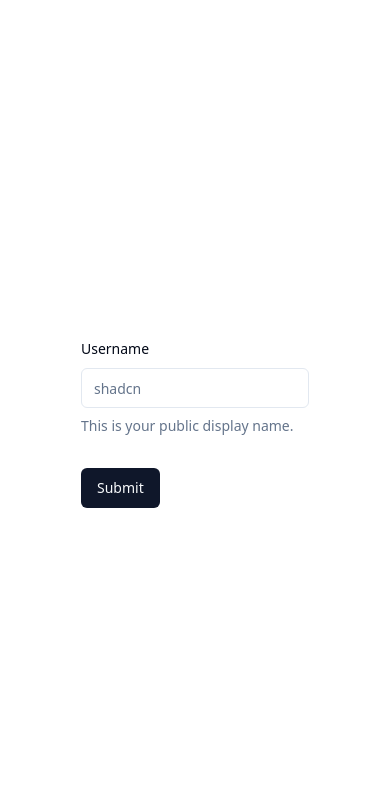
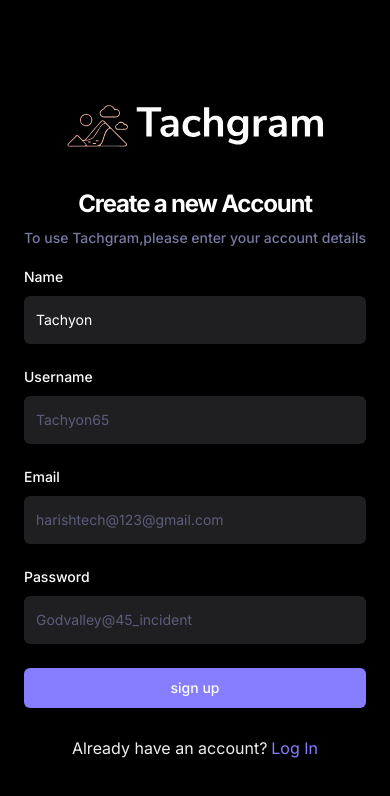
Before and after one commit to MohammadHarish52/Tachgram, a React (Vite) app: page /sign-up in a window 390 px wide. Shown: the top 796 px of the page. Built offline with nearby package versions, Linux system fonts and the light colour scheme.

Commit message:
Sign-in and new user

```diff
--- a/src/_auth/forms/SignupForm.tsx
+++ b/src/_auth/forms/SignupForm.tsx
@@ -5,7 +5,6 @@
 import {
   Form,
   FormControl,
-  FormDescription,
   FormField,
   FormItem,
   FormLabel,
@@ -13,27 +12,63 @@
 } from "@/components/ui/form";
 import { Input } from "@/components/ui/input";
 import { SignupValidation } from "@/lib/validation";
+import { Loader } from "lucide-react";
+import { Link } from "react-router-dom";
 
 const SignupForm = () => {
+  const isLoading = false;
+
   // 1. Define your form.
   const form = useForm<z.infer<typeof SignupValidation>>({
     resolver: zodResolver(SignupValidation),
     defaultValues: {
+      name: "Tachyon",
       username: "",
+      email: "",
+      password: "",
     },
   });
 
   // 2. Define a submit handler.
-  function onSubmit(values: z.infer<typeof SignupValidation>) {
+  async function onSubmit(values: z.infer<typeof SignupValidation>) {
     // Do something with the form values.
-    // ✅ This will be type-safe and validated.
+    const newUser = await createUserAccount(values);
     console.log(values);
   }
   return (
-    <div>
-      {" "}
-      <Form {...form}>
-        <form onSubmit={form.handleSubmit(onSubmit)} className="space-y-8">
+    <Form {...form}>
+      <div className="sm:w-420 flex-center flex-col">
+        <img src="/assets/images/tachlogogram.svg" alt="" />
+        <h2 className="h3-bold md:h2-bold pt-5 sm:pt-12">
+          Create a new Account
+        </h2>
+        <p className="text-light-3 small-medium md:base-regular mt-2">
+          To use Tachgram,please enter your account details
+        </p>
+
+        <form
+          onSubmit={form.handleSubmit(onSubmit)}
+          className="flex flex-col gap-5 w-full mt-4"
+        >
+          <FormField
+            control={form.control}
+            name="name"
+            render={({ field }) => (
+              <FormItem>
+                <FormLabel>Name</FormLabel>
+                <FormControl>
+                  <Input
+                    placeholder="Harish"
+                    type="text"
+                    className="shad-input"
+                    {...field}
+                  />
+                </FormControl>
+
+                <FormMessage />
+              </FormItem>
+            )}
+          />
           <FormField
             control={form.control}
             name="username"
@@ -41,19 +76,77 @@
               <FormItem>
                 <FormLabel>Username</FormLabel>
                 <FormControl>
-                  <Input placeholder="shadcn" {...field} />
+                  <Input
+                    placeholder="Tachyon65"
+                    type="text"
+                    className="shad-input"
+                    {...field}
+                  />
                 </FormControl>
-                <FormDescription>
-                  This is your public display name.
-                </FormDescription>
+
                 <FormMessage />
               </FormItem>
             )}
           />
-          <Button type="submit">Submit</Button>
+          <FormField
+            control={form.control}
+            name="email"
+            render={({ field }) => (
+              <FormItem>
+                <FormLabel>Email</FormLabel>
+                <FormControl>
+                  <Input
+                    placeholder="harishtech@123@gmail.com"
+                    type="email"
+                    className="shad-input"
+                    {...field}
+                  />
+                </FormControl>
+
+                <FormMessage />
+              </FormItem>
+            )}
+          />
+          <FormField
+            control={form.control}
+            name="password"
+            render={({ field }) => (
+              <FormItem>
+                <FormLabel>Password</FormLabel>
+                <FormControl>
+                  <Input
+                    placeholder="Godvalley@45_incident"
+                    type="password"
+                    className="shad-input"
+                    {...field}
+                  />
+                </FormControl>
+
+                <FormMessage />
+              </FormItem>
+            )}
+          />
+          <Button type="submit" className="shad-button_primary mt-1">
+            {isLoading ? (
+              <div className="flex-center gap-2">
+                <Loader /> Loading...
+              </div>
+            ) : (
+              "sign up"
+            )}
+          </Button>
+          <p className="text-small-regular text-light-2 text-center mt-2">
+            Already have an account?
+            <Link
+              to="/sign-in"
+              className="text-primary-500 text-small-semibold ml-1"
+            >
+              Log In
+            </Link>
+          </p>
         </form>
-      </Form>
-    </div>
+      </div>
+    </Form>
   );
 };
 
--- a/src/globals.css
+++ b/src/globals.css
@@ -1,76 +1,280 @@
+@import url("https://fonts.googleapis.com/css2?family=Inter:wght@400;500;600;700;800&display=swap");
+
 @tailwind base;
 @tailwind components;
 @tailwind utilities;
 
 @layer base {
-  :root {
-    --background: 0 0% 100%;
-    --foreground: 222.2 84% 4.9%;
-
-    --card: 0 0% 100%;
-    --card-foreground: 222.2 84% 4.9%;
-
-    --popover: 0 0% 100%;
-    --popover-foreground: 222.2 84% 4.9%;
-
-    --primary: 222.2 47.4% 11.2%;
-    --primary-foreground: 210 40% 98%;
-
-    --secondary: 210 40% 96.1%;
-    --secondary-foreground: 222.2 47.4% 11.2%;
-
-    --muted: 210 40% 96.1%;
-    --muted-foreground: 215.4 16.3% 46.9%;
-
-    --accent: 210 40% 96.1%;
-    --accent-foreground: 222.2 47.4% 11.2%;
-
-    --destructive: 0 84.2% 60.2%;
-    --destructive-foreground: 210 40% 98%;
-
-    --border: 214.3 31.8% 91.4%;
-    --input: 214.3 31.8% 91.4%;
-    --ring: 222.2 84% 4.9%;
-
-    --radius: 0.5rem;
+  * {
+    @apply box-border list-none p-0 m-0 scroll-smooth;
   }
 
-  .dark {
-    --background: 222.2 84% 4.9%;
-    --foreground: 210 40% 98%;
-
-    --card: 222.2 84% 4.9%;
-    --card-foreground: 210 40% 98%;
-
-    --popover: 222.2 84% 4.9%;
-    --popover-foreground: 210 40% 98%;
-
-    --primary: 210 40% 98%;
-    --primary-foreground: 222.2 47.4% 11.2%;
-
-    --secondary: 217.2 32.6% 17.5%;
-    --secondary-foreground: 210 40% 98%;
-
-    --muted: 217.2 32.6% 17.5%;
-    --muted-foreground: 215 20.2% 65.1%;
-
-    --accent: 217.2 32.6% 17.5%;
-    --accent-foreground: 210 40% 98%;
-
-    --destructive: 0 62.8% 30.6%;
-    --destructive-foreground: 210 40% 98%;
-
-    --border: 217.2 32.6% 17.5%;
-    --input: 217.2 32.6% 17.5%;
-    --ring: 212.7 26.8% 83.9%;
+  body {
+    @apply bg-dark-1 text-white min-h-screen font-inter;
   }
 }
 
-@layer base {
-  * {
-    @apply border-border;
+@layer utilities {
+  /* TYPOGRAPHY */
+  .h1-bold {
+    @apply text-[36px] font-bold leading-[140%] tracking-tighter;
   }
-  body {
-    @apply bg-background text-foreground;
+
+  .h1-semibold {
+    @apply text-[36px] font-semibold leading-[140%] tracking-tighter;
+  }
+
+  .h2-bold {
+    @apply text-[30px] font-bold leading-[140%] tracking-tighter;
+  }
+
+  .h3-bold {
+    @apply text-[24px] font-bold leading-[140%] tracking-tighter;
+  }
+
+  .base-semibold {
+    @apply text-[16px] font-semibold leading-[140%] tracking-tighter;
+  }
+
+  .base-medium {
+    @apply text-[16px] font-medium leading-[140%];
+  }
+
+  .base-regular {
+    @apply text-[16px] font-normal leading-[140%];
+  }
+
+  .body-bold {
+    @apply text-[18px] font-bold leading-[140%];
+  }
+
+  .body-medium {
+    @apply text-[18px] font-medium leading-[140%];
+  }
+
+  .small-semibold {
+    @apply text-[14px] font-semibold leading-[140%] tracking-tighter;
+  }
+
+  .small-medium {
+    @apply text-[14px] font-medium leading-[140%];
+  }
+
+  .small-regular {
+    @apply text-[14px] font-normal leading-[140%];
+  }
+
+  .subtle-semibold {
+    @apply text-[12px] font-semibold leading-[140%];
+  }
+
+  .tiny-medium {
+    @apply text-[10px] font-medium leading-[140%];
+  }
+
+  /* UTILITIES */
+  .invert-white {
+    @apply invert brightness-0 transition;
+  }
+
+  .flex-center {
+    @apply flex justify-center items-center;
+  }
+
+  .flex-between {
+    @apply flex justify-between items-center;
+  }
+
+  .flex-start {
+    @apply flex justify-start items-center;
+  }
+
+  .custom-scrollbar::-webkit-scrollbar {
+    width: 3px;
+    height: 3px;
+    border-radius: 2px;
+  }
+
+  .custom-scrollbar::-webkit-scrollbar-track {
+    background: #09090a;
+  }
+
+  .custom-scrollbar::-webkit-scrollbar-thumb {
+    background: #5c5c7b;
+    border-radius: 50px;
+  }
+
+  .custom-scrollbar::-webkit-scrollbar-thumb:hover {
+    background: #7878a3;
+  }
+
+  .common-container {
+    @apply flex flex-col flex-1 items-center gap-10 overflow-scroll py-10 px-5 md:px-8 lg:p-14 custom-scrollbar;
+  }
+
+  /* All Users */
+  .user-container {
+    @apply max-w-5xl flex flex-col items-start w-full gap-6 md:gap-9;
+  }
+
+  .user-grid {
+    @apply w-full grid grid-cols-1 xs:grid-cols-2 md:grid-cols-2 lg:grid-cols-2 xl:grid-cols-3 gap-7 max-w-5xl;
+  }
+
+  /* Explore */
+  .explore-container {
+    @apply flex flex-col flex-1 items-center overflow-scroll py-10 px-5 md:p-14 custom-scrollbar;
+  }
+
+  .explore-inner_container {
+    @apply max-w-5xl flex flex-col items-center w-full gap-6 md:gap-9;
+  }
+
+  .explore-search {
+    @apply h-12 bg-dark-4 border-none placeholder:text-light-4 focus-visible:ring-0 focus-visible:ring-offset-0 ring-offset-0 !important;
+  }
+
+  /* Home */
+  .home-container {
+    @apply flex flex-col flex-1 items-center gap-10 overflow-scroll py-10 px-5 md:px-8 lg:p-14 custom-scrollbar;
+  }
+
+  .home-posts {
+    @apply max-w-screen-sm flex flex-col items-center w-full gap-6 md:gap-9;
+  }
+
+  .home-creators {
+    @apply hidden xl:flex flex-col w-72 2xl:w-465 px-6 py-10 gap-10  overflow-scroll custom-scrollbar;
+  }
+
+  /* Post Details */
+  .post_details-container {
+    @apply flex flex-col flex-1 gap-10 overflow-scroll py-10 px-5 md:p-14 custom-scrollbar items-center;
+  }
+
+  .post_details-card {
+    @apply bg-dark-2 w-full max-w-5xl rounded-[30px] flex-col flex xl:flex-row border border-dark-4 xl:rounded-l-[24px];
+  }
+
+  .post_details-img {
+    @apply h-80 lg:h-[480px] xl:w-[48%] rounded-t-[30px] xl:rounded-l-[24px] xl:rounded-tr-none object-cover p-5 bg-dark-1;
+  }
+
+  .post_details-info {
+    @apply bg-dark-2 flex flex-col gap-5 lg:gap-7 flex-1 items-start p-8 rounded-[30px];
+  }
+
+  .post_details-delete_btn {
+    @apply p-0 flex gap-3 hover:bg-transparent hover:text-light-1  text-light-1 small-medium lg:base-medium;
+  }
+
+  /* Profile */
+  .profile-container {
+    @apply flex flex-col items-center flex-1 gap-10 overflow-scroll py-10 px-5 md:p-14 custom-scrollbar;
+  }
+
+  .profile-inner_container {
+    @apply flex items-center md:mb-8 xl:items-start gap-8 flex-col xl:flex-row relative max-w-5xl w-full;
+  }
+
+  .profile-tab {
+    @apply flex-center gap-3 py-4 w-48 bg-dark-2  transition flex-1 xl:flex-initial;
+  }
+
+  /* Saved */
+  .saved-container {
+    @apply flex flex-col flex-1 items-center gap-10 overflow-scroll py-10 px-5 md:p-14 custom-scrollbar;
+  }
+
+  /* Bottom bar */
+  .bottom-bar {
+    @apply z-50 flex-between w-full sticky bottom-0 rounded-t-[20px] bg-dark-2 px-5 py-4 md:hidden;
+  }
+
+  /* File uploader */
+  .file_uploader-img {
+    @apply h-80 lg:h-[480px] w-full rounded-[24px] object-cover object-top;
+  }
+
+  .file_uploader-label {
+    @apply text-light-4 text-center small-regular w-full p-4 border-t border-t-dark-4;
+  }
+
+  .file_uploader-box {
+    @apply flex-center flex-col p-7 h-80 lg:h-[612px];
+  }
+
+  /* Grid Post List */
+  .grid-container {
+    @apply w-full grid grid-cols-1 sm:grid-cols-2 md:grid-cols-1 lg:grid-cols-2 xl:grid-cols-3 gap-7 max-w-5xl;
+  }
+
+  .grid-post_link {
+    @apply flex rounded-[24px] border border-dark-4 overflow-hidden cursor-pointer w-full h-full;
+  }
+
+  .grid-post_user {
+    @apply absolute bottom-0 p-5 flex-between w-full bg-gradient-to-t from-dark-3 to-transparent rounded-b-[24px] gap-2;
+  }
+
+  /* Left sidebar */
+  .leftsidebar {
+    @apply hidden md:flex px-6 py-10 flex-col justify-between min-w-[270px] bg-dark-2;
+  }
+
+  .leftsidebar-link {
+    @apply rounded-lg base-medium hover:bg-primary-500 transition;
+  }
+
+  /* Post Card */
+  .post-card {
+    @apply bg-dark-2 rounded-3xl border border-dark-4 p-5 lg:p-7 w-full max-w-screen-sm;
+  }
+
+  .post-card_img {
+    @apply h-64 xs:h-[400px] lg:h-[450px] w-full rounded-[24px] object-cover mb-5;
+  }
+
+  /* Topbar */
+  .topbar {
+    @apply sticky top-0 z-50 md:hidden bg-dark-2 w-full;
+  }
+
+  /* User card */
+  .user-card {
+    @apply flex-center flex-col gap-4 border border-dark-4 rounded-[20px] px-5 py-8;
   }
 }
+
+@layer components {
+  /* SHADCN COMPONENTS */
+  /* Form */
+  .shad-form_label {
+    @apply text-white !important;
+  }
+
+  .shad-form_message {
+    @apply text-red !important;
+  }
+
+  .shad-input {
+    @apply h-12 bg-dark-4 border-none placeholder:text-light-4 focus-visible:ring-1 focus-visible:ring-offset-1 ring-offset-light-3 !important;
+  }
+
+  .shad-textarea {
+    @apply h-36 bg-dark-3 rounded-xl border-none focus-visible:ring-1 focus-visible:ring-offset-1 ring-offset-light-3 !important;
+  }
+
+  /* Button */
+  .shad-button_primary {
+    @apply bg-primary-500 hover:bg-primary-500 text-light-1 flex gap-2 !important;
+  }
+
+  .shad-button_dark_4 {
+    @apply h-12 bg-dark-4 px-5 text-light-1 flex gap-2 !important;
+  }
+
+  .shad-button_ghost {
+    @apply flex gap-4 items-center justify-start hover:bg-transparent hover:text-white !important;
+  }
+}
--- a/src/lib/validation/index.ts
+++ b/src/lib/validation/index.ts
@@ -1,5 +1,18 @@
 import * as z from "zod";
 
 export const SignupValidation = z.object({
+  name: z
+    .string()
+    .min(2, {
+      message: "Too  short",
+    })
+    .max(45),
   username: z.string().min(2).max(50),
+  email: z.string().email(),
+  password: z
+    .string()
+    .min(8, {
+      message: "Too short bitch",
+    })
+    .max(16),
 });
--- a/tailwind.config.js
+++ b/tailwind.config.js
@@ -1,12 +1,14 @@
 /** @type {import('tailwindcss').Config} */
+const defaultTheme = require("tailwindcss/defaultTheme");
+
 module.exports = {
   darkMode: ["class"],
   content: [
-    './pages/**/*.{ts,tsx}',
-    './components/**/*.{ts,tsx}',
-    './app/**/*.{ts,tsx}',
-    './src/**/*.{ts,tsx}',
-	],
+    "./pages/**/*.{ts,tsx}",
+    "./components/**/*.{ts,tsx}",
+    "./app/**/*.{ts,tsx}",
+    "./src/**/*.{ts,tsx}",
+  ],
   theme: {
     container: {
       center: true,
@@ -17,44 +19,29 @@
     },
     extend: {
       colors: {
-        border: "hsl(var(--border))",
-        input: "hsl(var(--input))",
-        ring: "hsl(var(--ring))",
-        background: "hsl(var(--background))",
-        foreground: "hsl(var(--foreground))",
-        primary: {
-          DEFAULT: "hsl(var(--primary))",
-          foreground: "hsl(var(--primary-foreground))",
-        },
-        secondary: {
-          DEFAULT: "hsl(var(--secondary))",
-          foreground: "hsl(var(--secondary-foreground))",
-        },
-        destructive: {
-          DEFAULT: "hsl(var(--destructive))",
-          foreground: "hsl(var(--destructive-foreground))",
-        },
-        muted: {
-          DEFAULT: "hsl(var(--muted))",
-          foreground: "hsl(var(--muted-foreground))",
-        },
-        accent: {
-          DEFAULT: "hsl(var(--accent))",
-          foreground: "hsl(var(--accent-foreground))",
-        },
-        popover: {
-          DEFAULT: "hsl(var(--popover))",
-          foreground: "hsl(var(--popover-foreground))",
-        },
-        card: {
-          DEFAULT: "hsl(var(--card))",
-          foreground: "hsl(var(--card-foreground))",
-        },
+        "primary-500": "#877EFF",
+        "primary-600": "#5D5FEF",
+        "secondary-500": "#FFB620",
+        "off-white": "#D0DFFF",
+        red: "#FF5A5A",
+        "dark-1": "#000000",
+        "dark-2": "#09090A",
+        "dark-3": "#101012",
+        "dark-4": "#1F1F22",
+        "light-1": "#FFFFFF",
+        "light-2": "#EFEFEF",
+        "light-3": "#7878A3",
+        "light-4": "#5C5C7B",
       },
-      borderRadius: {
-        lg: "var(--radius)",
-        md: "calc(var(--radius) - 2px)",
-        sm: "calc(var(--radius) - 4px)",
+      screens: {
+        xs: "480px",
+      },
+      width: {
+        420: "420px",
+        465: "465px",
+      },
+      fontFamily: {
+        inter: ["Inter", "sans-serif"],
       },
       keyframes: {
         "accordion-down": {
@@ -73,4 +60,4 @@
     },
   },
   plugins: [require("tailwindcss-animate")],
-}
+};
```
Also changed, not shown: src/components/shared/Loader.tsx (added, +8 -0 lines), public/assets/icons/tachlogo.svg (added), public/assets/images/tachlogogram.svg (added).
